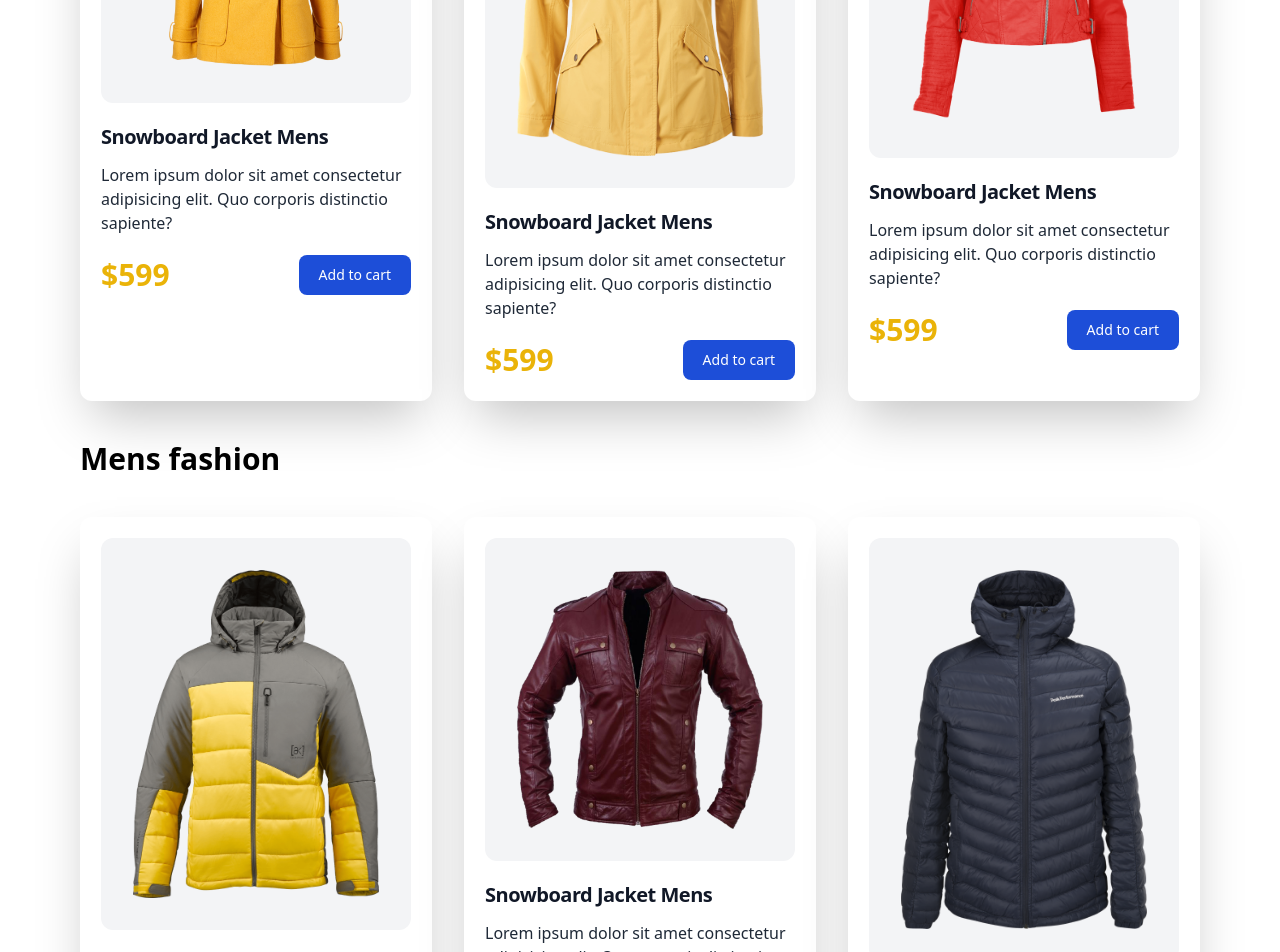
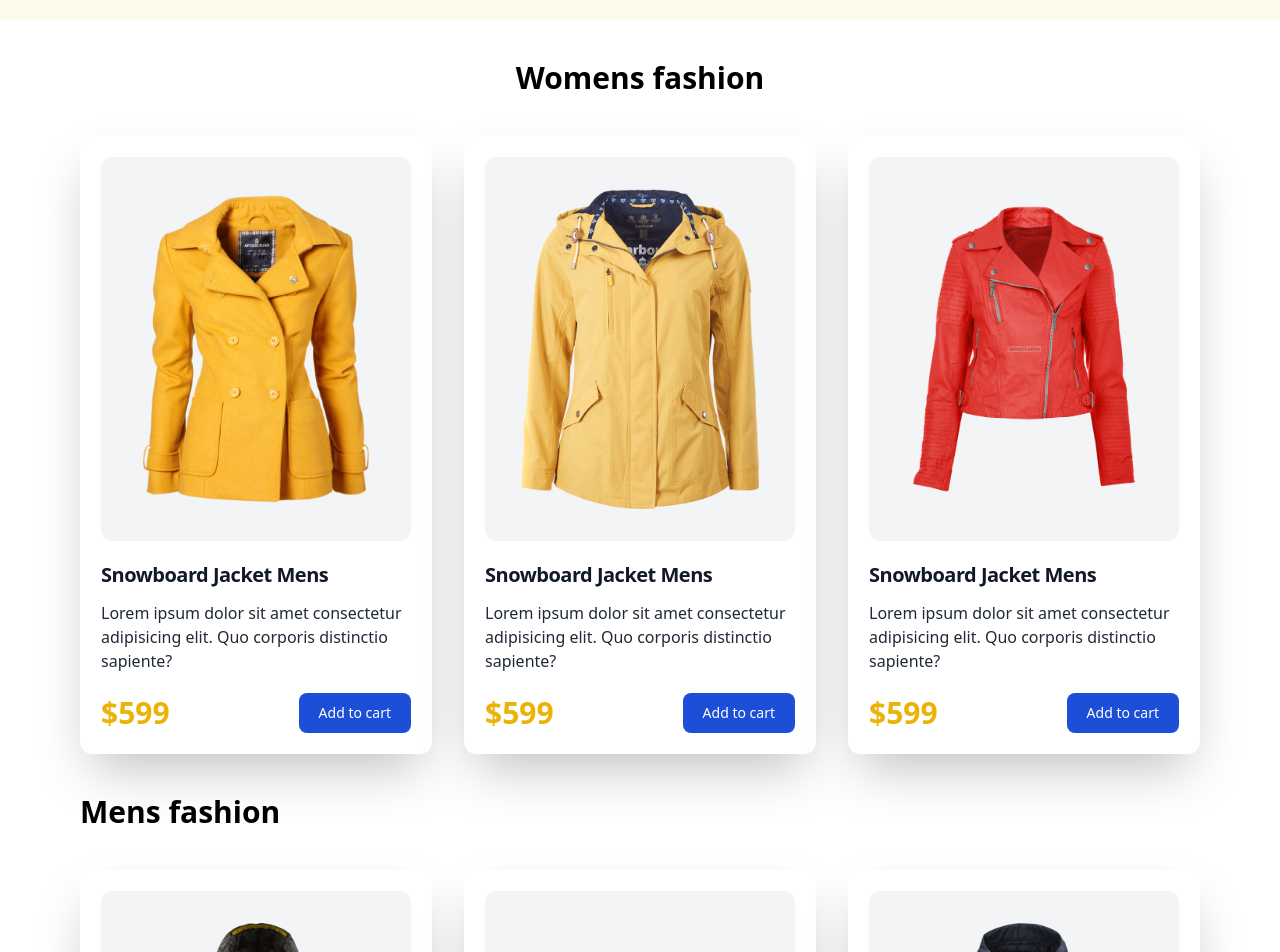
Before and after one commit to Sakibwahid/EDGE--IIUC-CBI-301-Front-ReactNode, a plain HTML site: page Gen-Z fashion/index.html in a window 1280 px wide. Shown: the part 780-1732 px from the top of the page. Drawn offline with nearby package versions, Linux system fonts and the light colour scheme.

Commit message:
fashion updated

```diff
--- a/Gen-Z fashion/index.html
+++ b/Gen-Z fashion/index.html
@@ -9,8 +9,8 @@
 </head>
 
 <body class="m-0">
-    <main class="bg-amber-50 m-0 h-auto">
-        <section class="mx-10 h-full md:mx-20 ">
+    <main class="bg-amber-50 m-0 h-auto ">
+        <section class="mx-10 h-full md:mx-20 md:h-screen">
             <nav class="pt-3 flex justify-between items-center">
                 <img class="w-44 md:w-64" alt="" src="icons/Group 33072.png">
                 <ul class="flex gap-4">
@@ -43,10 +43,11 @@
     </main>
         <section class="mt-10 mx-10 h-full md:mx-20 ">
             <h2 class="text-2xl font-semibold sm:text-3xl text-center">Womens fashion</h2>
-            <div class="grid grid-cols-1 md:grid-cols-3 gap-8 mt-10 justify-items-center">
-                <div class="w-full max-w-sm rounded-xl border border-transparent shadow-2xl bg-white ">
-                    <div class="cursor-pointer items-center m-5 rounded-xl bg-gray-100">
-                        <img class="p-8 rounded-t-lg " src="products/SeekPng 1.png " alt="product image" />
+
+            <div class="grid grid-cols-1 md:grid-cols-2 gap-8 mt-10 justify-items-center lg:grid-cols-3">
+                <div class="h-fit rounded-xl border border-transparent shadow-2xl bg-white ">
+                    <div class="h-96 cursor-pointer overflow-hidden items-center m-5 rounded-xl bg-gray-100">
+                        <img class="object-cover w-full h-full p-8 rounded-t-lg " src="products/SeekPng 1.png " alt="product image" />
                     </div>
                     <div class="px-5 pb-5">
                         <a href="#">
@@ -64,9 +65,9 @@
                             to cart</a>
                     </div>
                 </div>
-                <div class="w-full max-w-sm rounded-xl border border-transparent shadow-2xl bg-white ">
-                    <div class="cursor-pointer items-center m-5 rounded-xl bg-gray-100">
-                        <img class=" p-8 rounded-t-lg " src="products/2.png " alt="product image" />
+                <div class="h-fit rounded-xl border border-transparent shadow-2xl bg-white ">
+                    <div class="h-96 overflow-hiddencursor-pointer items-center m-5 rounded-xl bg-gray-100">
+                        <img class="h-full w-full object-contain p-8 rounded-t-lg " src="products/2.png " alt="product image" />
                     </div>
                     <div class="px-5 pb-5">
                         <a href="#">
@@ -84,9 +85,9 @@
                             to cart</a>
                     </div>
                 </div>
-                <div class="rounded-xl border border-transparent shadow-2xl bg-white ">
-                    <div class="cursor-pointer items-center m-5 rounded-xl bg-gray-100">
-                        <img class="p-8 rounded-t-lg " src="products/3.png " alt="product image" />
+                <div class="h-fit rounded-xl border border-transparent shadow-2xl bg-white ">
+                    <div class="h-96 overflow-hidden cursor-pointer items-center m-5 rounded-xl bg-gray-100">
+                        <img class="w-full h-full object-contain p-8 rounded-t-lg " src="products/3.png " alt="product image" />
                     </div>
                     <div class="px-5 pb-5">
                         <a href="#">
@@ -109,10 +110,10 @@
         </section>
         <section class="mt-10 mx-10 h-full md:mx-20 md:h-screen">
             <h2 class="text-2xl font-semibold sm:text-3xl">Mens fashion</h2>
-            <div class="grid grid-cols-1 md:grid-cols-3 gap-8 mt-10 justify-items-center">
-                <div class="w-full max-w-sm rounded-xl border border-transparent shadow-2xl bg-white ">
-                    <div class="cursor-pointer items-center m-5 rounded-xl bg-gray-100">
-                        <img class="p-8 rounded-t-lg " src="products/men1.png " alt="product image" />
+            <div class="grid grid-cols-1 md:grid-cols-2 gap-8 mt-10 justify-items-center lg:grid-cols-3">
+                <div class="h-fit rounded-xl border border-transparent shadow-2xl bg-white ">
+                    <div class="h-96 overflow-hidden cursor-pointer items-center m-5 rounded-xl bg-gray-100">
+                        <img class="h-full w-full object-contain p-8 rounded-t-lg " src="products/men1.png " alt="product image" />
                     </div>
                     <div class="px-5 pb-5">
                         <a href="#">
@@ -130,9 +131,9 @@
                             to cart</a>
                     </div>
                 </div>
-                <div class="w-full max-w-sm rounded-xl border border-transparent shadow-2xl bg-white ">
-                    <div class="cursor-pointer items-center m-5 rounded-xl bg-gray-100">
-                        <img class=" p-8 rounded-t-lg " src="products/men2.png " alt="product image" />
+                <div class="h-fit rounded-xl border border-transparent shadow-2xl bg-white ">
+                    <div class="h-96 overflow-hidden cursor-pointer items-center m-5 rounded-xl bg-gray-100">
+                        <img class="h-full w-full object-contain p-8 rounded-t-lg " src="products/men2.png " alt="product image" />
                     </div>
                     <div class="px-5 pb-5">
                         <a href="#">
@@ -150,9 +151,9 @@
                             to cart</a>
                     </div>
                 </div>
-                <div class="rounded-xl border border-transparent shadow-2xl bg-white ">
-                    <div class="cursor-pointer items-center m-5 rounded-xl bg-gray-100">
-                        <img class="p-8 rounded-t-lg " src="products/men3.png " alt="product image" />
+                <div class="h-fit rounded-xl border border-transparent shadow-2xl bg-white ">
+                    <div class="h-96 overflow-hidden cursor-pointer items-center m-5 rounded-xl bg-gray-100">
+                        <img class="h-full w-full object-contain p-8 rounded-t-lg " src="products/men3.png " alt="product image" />
                     </div>
                     <div class="px-5 pb-5">
                         <a href="#">
```
